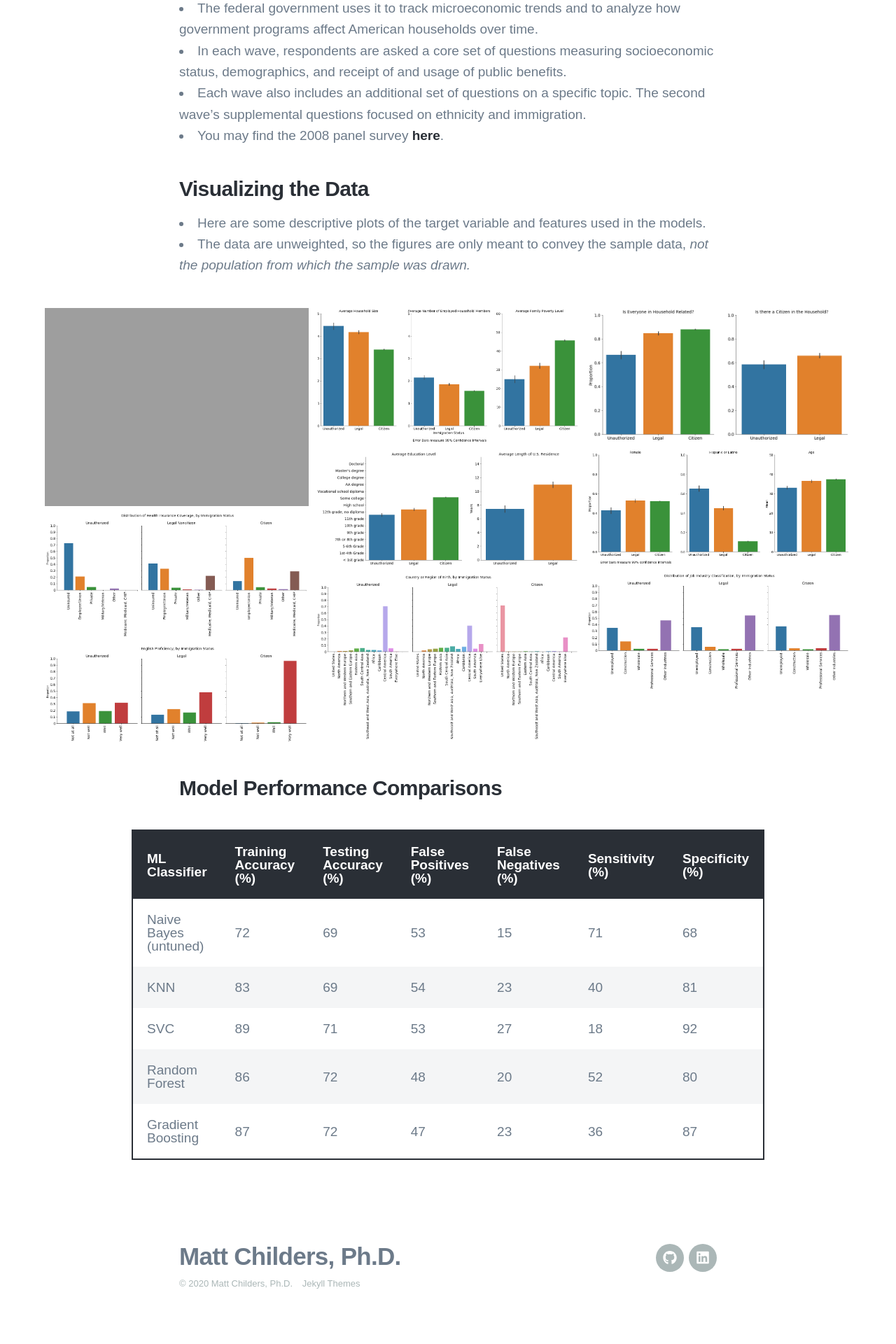
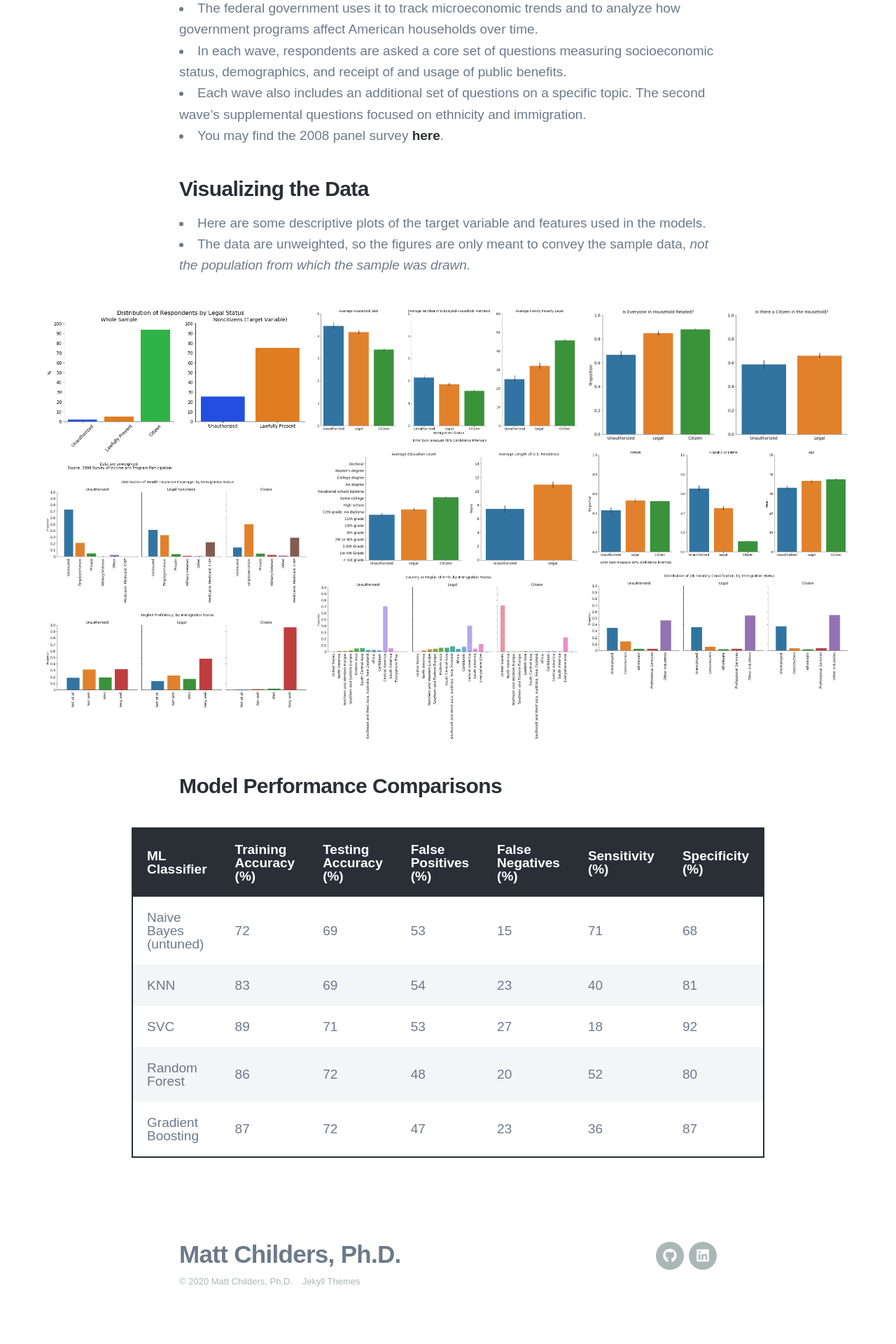
Before and after one commit to slackademic/slackademic.github.io, a Jekyll site: the page built from _projects/unauthorized_status_noncitizens_supervised_learning.md, in a window 1280 px wide. Shown: the part 1998-3918 px from the top of the page at 70% size. Built offline with Jekyll 4.4.1, drawn with Linux system fonts in a browser that asks for light colours; nearby versions of some CDN libraries; some web fonts are replaced.

Commit message:
updating noncit population img

```diff
--- a/_projects/unauthorized_status_noncitizens_supervised_learning.md
+++ b/_projects/unauthorized_status_noncitizens_supervised_learning.md
@@ -31,7 +31,7 @@ Using the best performing features from a combination of predictors from the mos
 - The data are unweighted, so the figures are only meant to convey the sample data, *not the population from which the sample was drawn.*
 
 <div class="gallery" data-columns="3">
-	<img src="/images/noncitizens/populationbystatus.png'">
+	<img src="/images/noncitizens/populationbystatus.png">
 	<img src="/images/noncitizens/household_poverty.png">
 	<img src="/images/noncitizens/hh_citizen_related.png">
 	<img src="/images/noncitizens/female_hispanic_age.png">
```
